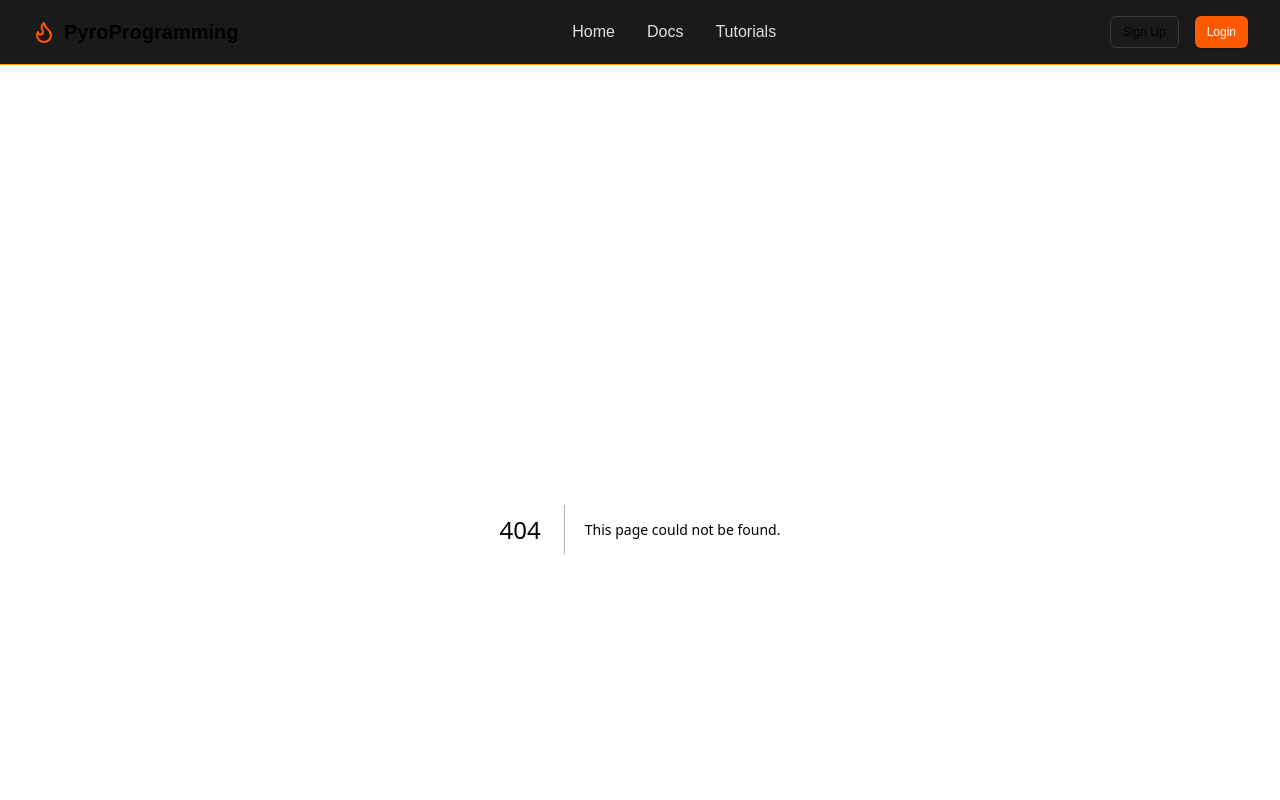
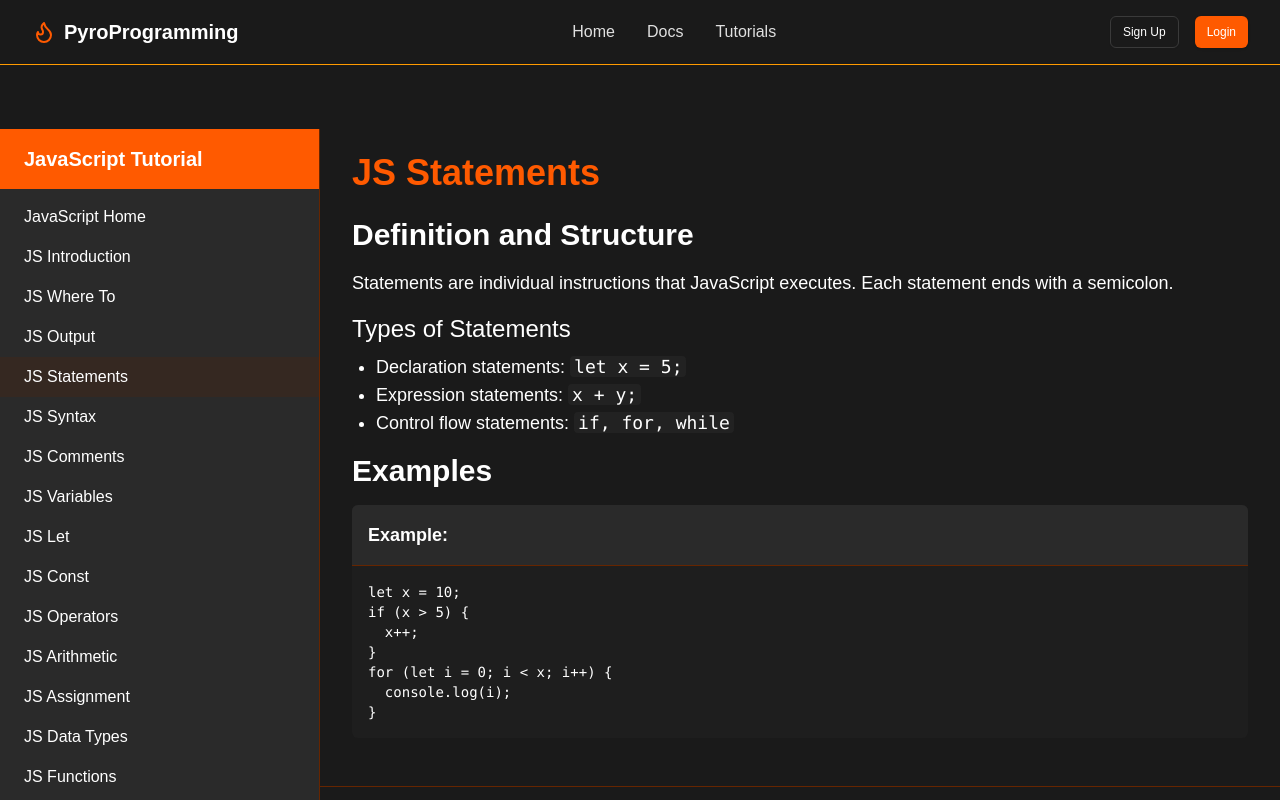
Before and after one commit to 321EZ123/PyroProgramming, a Next.js app: page /tutorials/javascript/statements in a window 1280 px wide. Before the commit this address had no page. Shown: the top 800 px of the page. Built offline with nearby package versions, Linux system fonts and the light colour scheme.

Commit message:
Create page.tsx

```diff
--- /dev/null
+++ b/src/app/tutorials/javascript/statements/page.tsx
@@ -0,0 +1,34 @@
+"use client";
+
+export default function JsStatements() {
+  return (
+    <div className="max-w-4xl mx-auto">
+      <h1 className="text-4xl font-bold mb-6 text-primary">JS Statements</h1>
+      <h2 className="text-3xl font-semibold mb-4">Definition and Structure</h2>
+      <p className="text-lg mb-4">Statements are individual instructions that JavaScript executes. Each statement ends with a semicolon.</p>
+
+      <h3 className="text-2xl font-medium mb-2">Types of Statements</h3>
+      <ul className="list-disc pl-6 mb-4 text-lg">
+        <li>Declaration statements: <code className="bg-card/50 px-1 rounded">let x = 5;</code></li>
+        <li>Expression statements: <code className="bg-card/50 px-1 rounded">x + y;</code></li>
+        <li>Control flow statements: <code className="bg-card/50 px-1 rounded">if, for, while</code></li>
+      </ul>
+
+      <h2 className="text-3xl font-semibold mb-4">Examples</h2>
+      <div className="bg-[#1E1E1E] rounded-md overflow-hidden mb-6">
+        <div className="bg-card p-4 border-b border-fire-darker">
+          <h3 className="text-lg font-semibold">Example:</h3>
+        </div>
+        <div className="p-4 text-white font-mono text-sm">
+          <pre>{`let x = 10;
+if (x > 5) {
+  x++;
+}
+for (let i = 0; i < x; i++) {
+  console.log(i);
+}`}</pre>
+        </div>
+      </div>
+    </div>
+  );
+}
```
